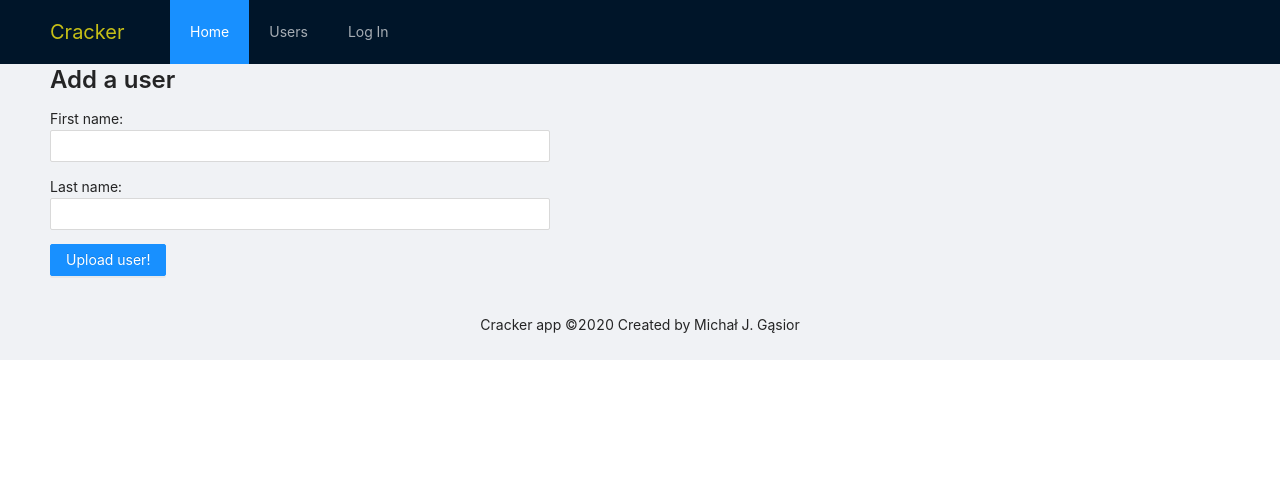
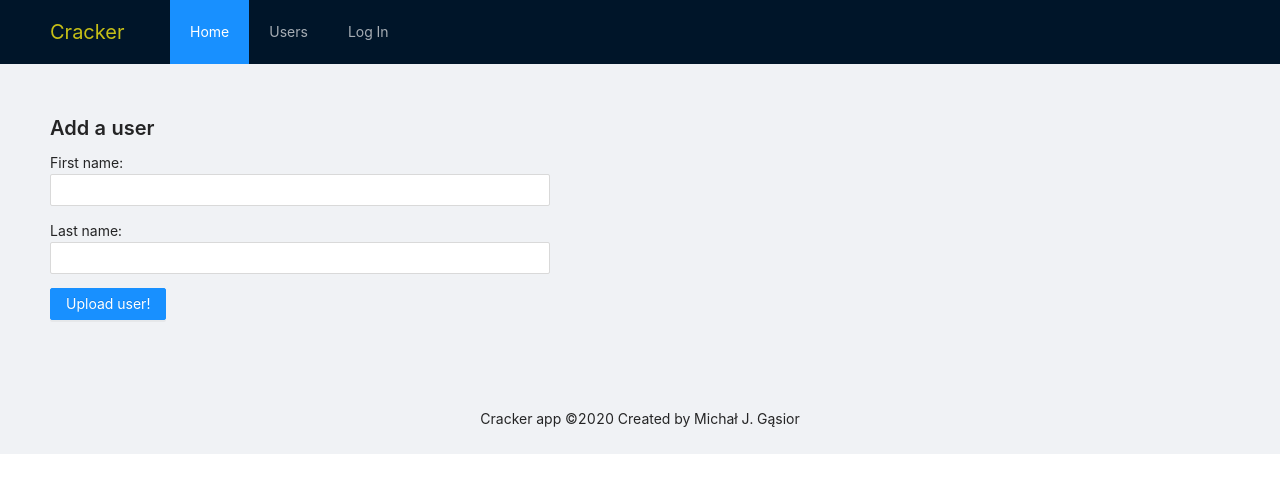
Before and after one commit to mjgasior/cracker-app, a React (Create React App) app in the folder cracker-client/: page /adduser in a window 1280 px wide. Shown: the top 492 px of the page. Built offline with nearby package versions, Linux system fonts and the light colour scheme; no server answers; what auth0-js would draw is missing.

Commit message:
Override Antd with Styled Components

```diff
--- a/cracker-client/src/App.jsx
+++ b/cracker-client/src/App.jsx
@@ -12,8 +12,13 @@ import { Home } from "./home/Home";
 import { Users } from "./users/Users";
 import { AddUser } from "./users/AddUser";
 import Navigation from "./+components/Navigation";
+import styled from "styled-components";
 
 const { Header, Content, Footer } = Layout;
+
+const Container = styled(Content)`
+  padding: 50px;
+`;
 
 class App extends Component {
   async componentDidMount() {
@@ -39,14 +44,14 @@ class App extends Component {
           <AppName>Cracker</AppName>
           <Navigation />
         </Header>
-        <Content style={{ padding: "0 50px" }}>
+        <Container>
           <Switch>
             <Route exact path="/callback" component={Callback} />
             <Route path="/adduser" component={AddUser} />
             <Route path="/users" component={Users} />
             <Route path="/" component={Home} />
           </Switch>
-        </Content>
+        </Container>
         <Footer style={{ textAlign: "center" }}>
           Cracker app ©2020 Created by Michał J. Gąsior
         </Footer>
--- a/cracker-client/src/users/AddUser.jsx
+++ b/cracker-client/src/users/AddUser.jsx
@@ -20,7 +20,7 @@ export const AddUser = () => {
 
   return (
     <Container>
-      <Title level={3}>Add a user</Title>
+      <Title level={4}>Add a user</Title>
       <p>
         <label>
           First name:
```
